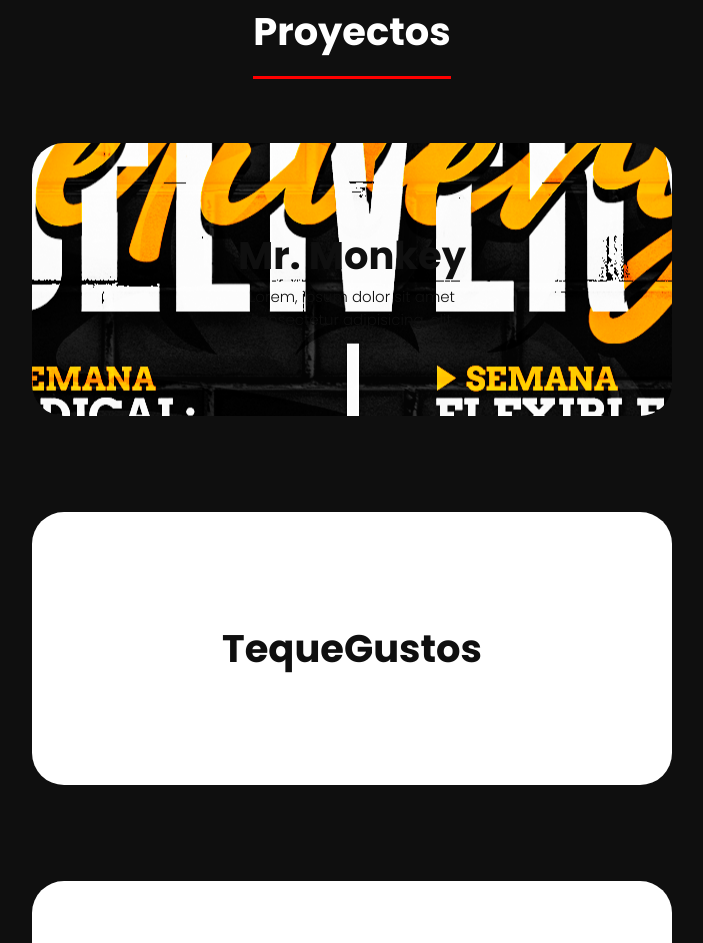
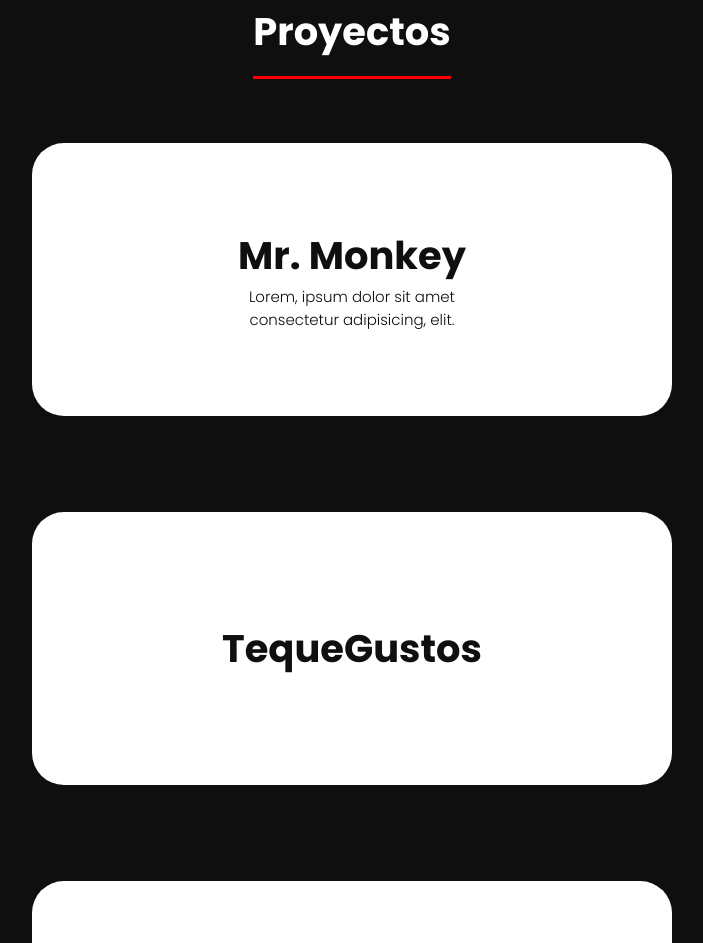
Before and after one commit to SamCastle16/samcastle16.github.io, a plain HTML site: page index.html in a window 1280 px wide. Shown: the part 874-1817 px from the top of the page, without its empty margins (288-991 px from the left). Drawn offline with Linux system fonts and the light colour scheme.

Commit message:
Actualizamos imagenes

```diff
--- a/styles.css
+++ b/styles.css
@@ -432,7 +432,7 @@ button:active {
     grid-row-start: 1;
     grid-row-end: 2;
     display: flex;
-    background-image: url(img/DELIVERY-RADICAL-Y-NORMAL.png);
+    background-image: url();
     background-position: center;
     background-repeat: no-repeat;
     justify-content: center;
```
